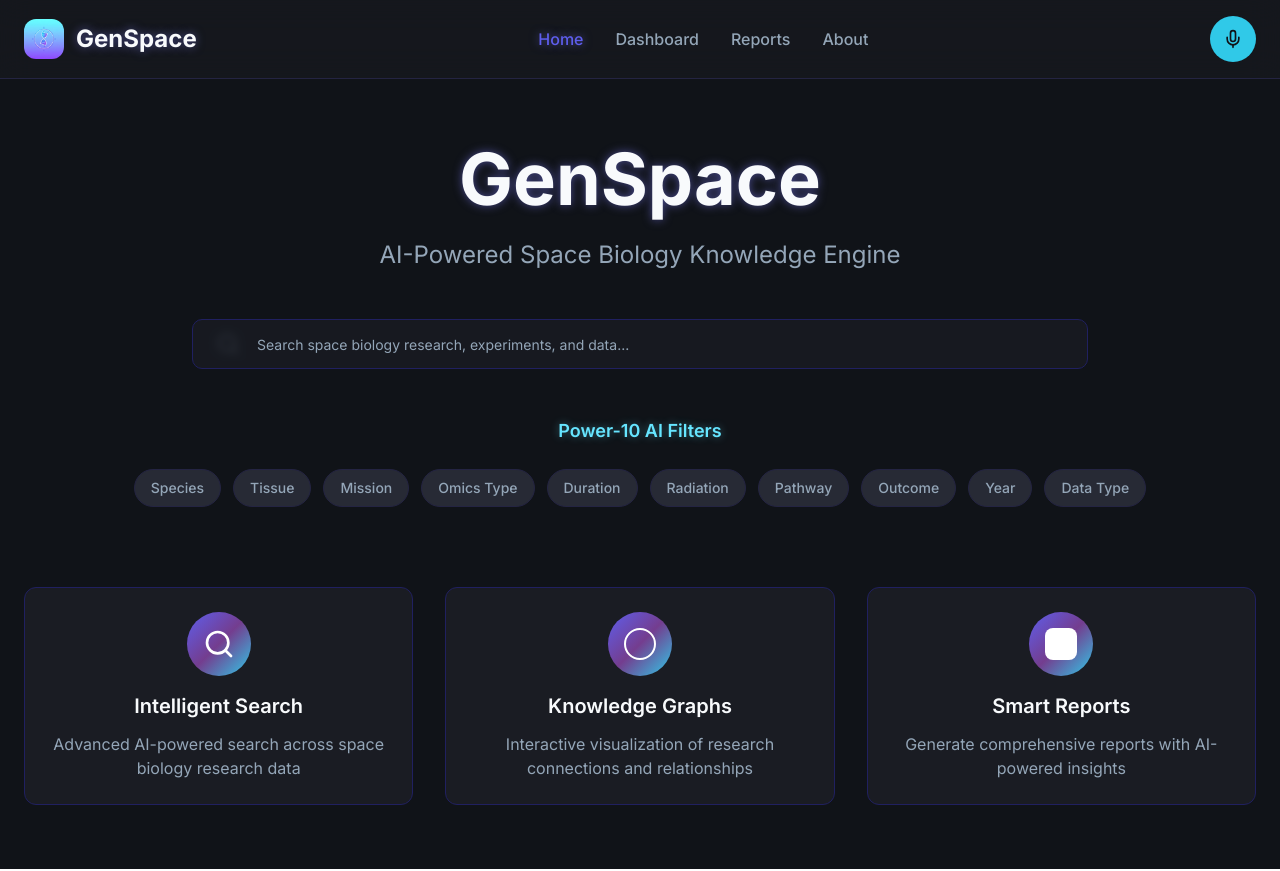
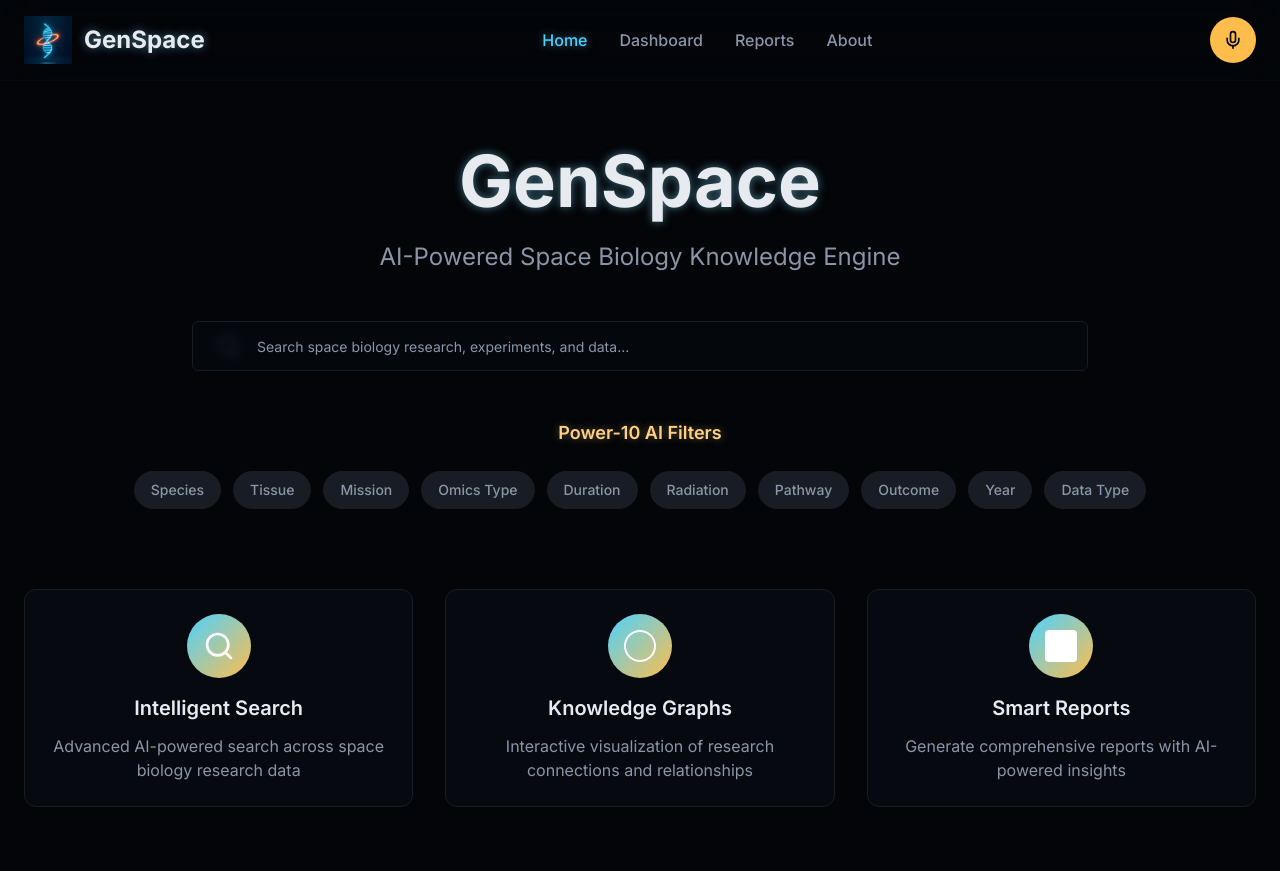
Before and after one commit to Kanha39/gen-space-navigator, a React (Vite) app: page / in a window 1280 px wide. Built offline with nearby package versions, Linux system fonts and the light colour scheme; the HTML template or start-up script is replaced by a standard one.

Commit message:
Refine logo and UI

```diff
--- a/src/components/Layout.tsx
+++ b/src/components/Layout.tsx
@@ -22,7 +22,7 @@ const Layout = ({ children }: LayoutProps) => {
   return (
     <div className="min-h-screen bg-background">
       {/* Header */}
-      <header className="border-b border-border bg-card/50 backdrop-blur-lg">
+      <header className="border-b border-border/30 bg-card/20 backdrop-blur-xl">
         <div className="container mx-auto px-6 py-4">
           <div className="flex items-center justify-between">
             {/* Logo */}
@@ -30,7 +30,7 @@ const Layout = ({ children }: LayoutProps) => {
               <img
                 src={genspaceLogo}
                 alt="GenSpace Logo"
-                className="w-10 h-10 rounded-lg"
+                className="w-12 h-12"
               />
               <span className="text-2xl font-bold text-glow">GenSpace</span>
             </NavLink>
--- a/src/index.css
+++ b/src/index.css
@@ -6,68 +6,68 @@
 
 @layer base {
   :root {
-    /* Cosmic Background System */
-    --background: 220 20% 8%;
-    --background-secondary: 225 15% 12%;
-    --foreground: 210 40% 98%;
+    /* Minimal Dark Background System */
+    --background: 216 50% 2%;
+    --background-secondary: 217 45% 4%;
+    --foreground: 210 20% 92%;
 
-    /* Space-themed Cards */
-    --card: 225 15% 12%;
-    --card-foreground: 210 40% 98%;
-    --card-border: 240 50% 25%;
+    /* Futuristic Cards */
+    --card: 217 45% 4%;
+    --card-foreground: 210 20% 92%;
+    --card-border: 217 20% 12%;
 
     /* Interactive Elements */
-    --popover: 225 15% 12%;
-    --popover-foreground: 210 40% 98%;
+    --popover: 217 45% 4%;
+    --popover-foreground: 210 20% 92%;
 
-    /* Cosmic Primary Colors */
-    --primary: 240 80% 65%;
-    --primary-foreground: 210 40% 98%;
-    --primary-glow: 240 100% 75%;
+    /* Cyan Primary (DNA helix color) */
+    --primary: 195 100% 65%;
+    --primary-foreground: 216 50% 2%;
+    --primary-glow: 195 100% 75%;
 
-    /* Secondary Space Colors */
-    --secondary: 280 40% 40%;
-    --secondary-foreground: 210 40% 98%;
-    --secondary-glow: 280 60% 55%;
+    /* Subtle Secondary */
+    --secondary: 217 20% 12%;
+    --secondary-foreground: 210 20% 92%;
+    --secondary-glow: 195 80% 60%;
 
-    /* Muted Cosmic Elements */
-    --muted: 225 15% 18%;
-    --muted-foreground: 210 20% 65%;
+    /* Minimal Muted Elements */
+    --muted: 217 20% 12%;
+    --muted-foreground: 215 15% 60%;
 
-    /* Accent Colors */
-    --accent: 190 80% 55%;
-    --accent-foreground: 220 20% 8%;
-    --accent-glow: 190 100% 70%;
+    /* Orange Accent (orbital ring color) */
+    --accent: 38 100% 65%;
+    --accent-foreground: 216 50% 2%;
+    --accent-glow: 38 100% 75%;
 
     /* Status Colors */
-    --destructive: 0 70% 60%;
-    --destructive-foreground: 210 40% 98%;
-    --success: 120 50% 55%;
-    --warning: 45 90% 60%;
+    --destructive: 0 84% 60%;
+    --destructive-foreground: 210 20% 92%;
+    --success: 142 76% 45%;
+    --warning: 38 92% 50%;
 
-    /* Interactive Borders */
-    --border: 240 30% 20%;
-    --input: 240 30% 20%;
-    --ring: 240 80% 65%;
+    /* Minimal Borders */
+    --border: 217 20% 12%;
+    --input: 217 20% 12%;
+    --ring: 195 100% 65%;
 
-    /* Design System */
-    --radius: 0.75rem;
+    /* Minimal Radius */
+    --radius: 0.5rem;
 
-    /* Cosmic Gradients */
-    --gradient-cosmic: linear-gradient(135deg, hsl(240 80% 65%) 0%, hsl(280 40% 40%) 50%, hsl(190 80% 55%) 100%);
-    --gradient-space: linear-gradient(180deg, hsl(220 20% 8%) 0%, hsl(225 15% 12%) 100%);
-    --gradient-nebula: radial-gradient(circle at 30% 40%, hsl(240 100% 75% / 0.3) 0%, transparent 50%);
-    --gradient-aurora: linear-gradient(90deg, hsl(190 80% 55% / 0.2) 0%, hsl(240 80% 65% / 0.2) 50%, hsl(280 40% 40% / 0.2) 100%);
+    /* Futuristic Gradients */
+    --gradient-cosmic: linear-gradient(135deg, hsl(195 100% 65%) 0%, hsl(38 100% 65%) 100%);
+    --gradient-space: linear-gradient(180deg, hsl(216 50% 2%) 0%, hsl(217 45% 4%) 100%);
+    --gradient-nebula: radial-gradient(circle at 30% 40%, hsl(195 100% 75% / 0.15) 0%, transparent 70%);
+    --gradient-aurora: linear-gradient(90deg, hsl(195 100% 65% / 0.1) 0%, hsl(38 100% 65% / 0.1) 100%);
 
-    /* Shadows & Glows */
-    --shadow-cosmic: 0 4px 20px hsl(240 80% 65% / 0.15);
-    --shadow-deep: 0 8px 32px hsl(220 20% 4% / 0.4);
-    --glow-primary: 0 0 20px hsl(240 80% 65% / 0.4);
-    --glow-accent: 0 0 15px hsl(190 80% 55% / 0.3);
-    --glow-secondary: 0 0 12px hsl(280 40% 40% / 0.25);
+    /* Minimal Shadows & Glows */
+    --shadow-minimal: 0 2px 10px hsl(195 100% 65% / 0.1);
+    --shadow-card: 0 4px 20px hsl(216 50% 2% / 0.5);
+    --glow-primary: 0 0 15px hsl(195 100% 65% / 0.3);
+    --glow-accent: 0 0 12px hsl(38 100% 65% / 0.3);
+    --glow-subtle: 0 0 8px hsl(195 100% 65% / 0.2);
 
-    /* Animation Timings */
-    --transition-cosmic: all 0.3s cubic-bezier(0.4, 0, 0.2, 1);
+    /* Smooth Animations */
+    --transition-smooth: all 0.3s cubic-bezier(0.4, 0, 0.2, 1);
     --transition-glow: all 0.4s cubic-bezier(0.25, 0.46, 0.45, 0.94);
 
     --sidebar-background: 0 0% 98%;
@@ -150,7 +150,7 @@
     z-index: -1;
   }
 
-  /* Cosmic animated stars */
+  /* Minimal animated stars */
   body::after {
     content: '';
     position: fixed;
@@ -159,14 +159,14 @@
     width: 100%;
     height: 100%;
     background-image:
-      radial-gradient(2px 2px at 20px 30px, hsl(190 80% 55%), transparent),
-      radial-gradient(2px 2px at 40px 70px, hsl(240 80% 65%), transparent),
-      radial-gradient(1px 1px at 90px 40px, hsl(280 40% 40%), transparent),
-      radial-gradient(1px 1px at 130px 80px, hsl(190 80% 55%), transparent),
-      radial-gradient(2px 2px at 160px 30px, hsl(240 80% 65%), transparent);
+      radial-gradient(1px 1px at 20px 30px, hsl(195 100% 65% / 0.4), transparent),
+      radial-gradient(0.5px 0.5px at 40px 70px, hsl(38 100% 65% / 0.3), transparent),
+      radial-gradient(0.5px 0.5px at 90px 40px, hsl(195 100% 65% / 0.2), transparent),
+      radial-gradient(1px 1px at 130px 80px, hsl(38 100% 65% / 0.2), transparent),
+      radial-gradient(0.5px 0.5px at 160px 30px, hsl(195 100% 65% / 0.3), transparent);
     background-repeat: repeat;
     background-size: 200px 100px;
-    animation: twinkle 3s ease-in-out infinite alternate;
+    animation: twinkle 4s ease-in-out infinite alternate;
     pointer-events: none;
     z-index: -1;
   }
```
Also changed, not shown: src/assets/genspace-logo.png.
